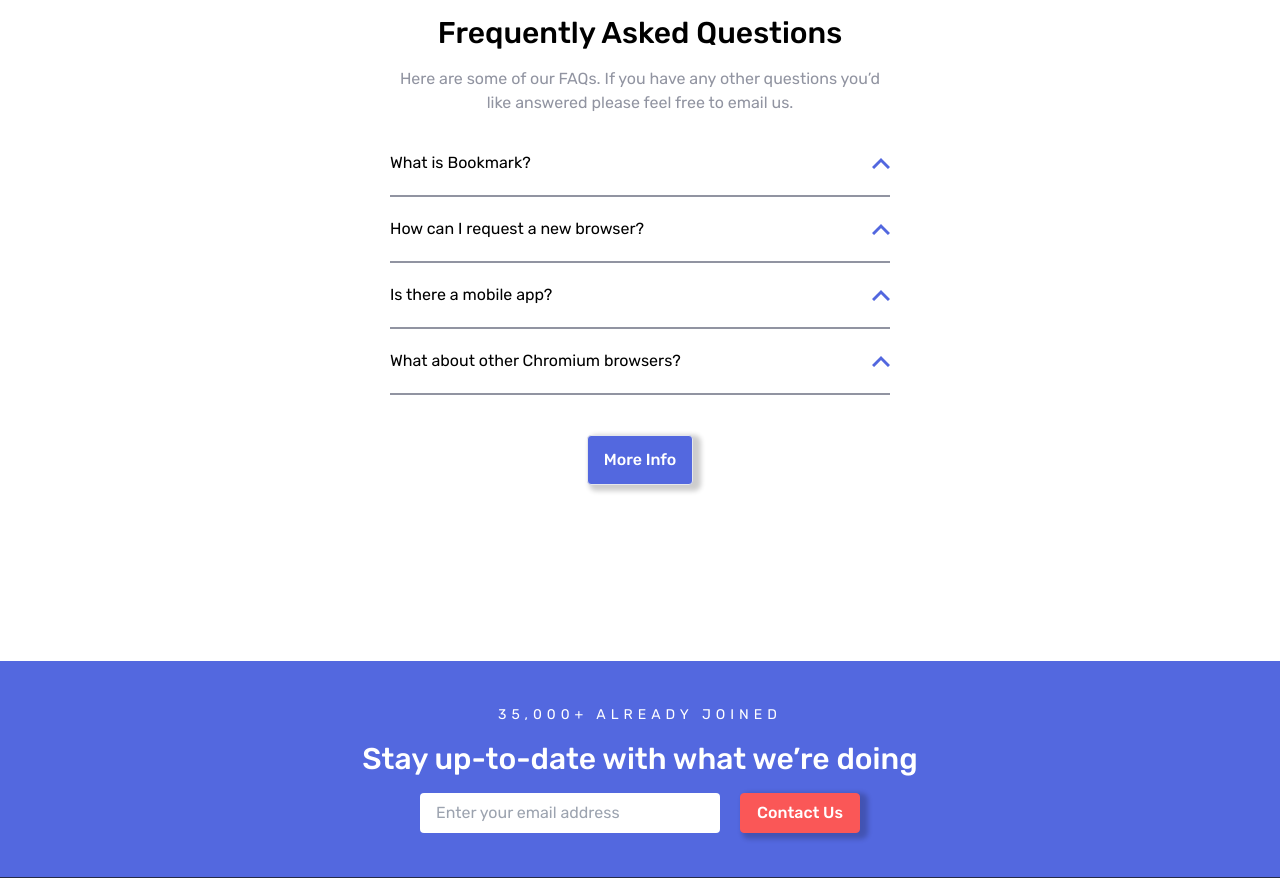
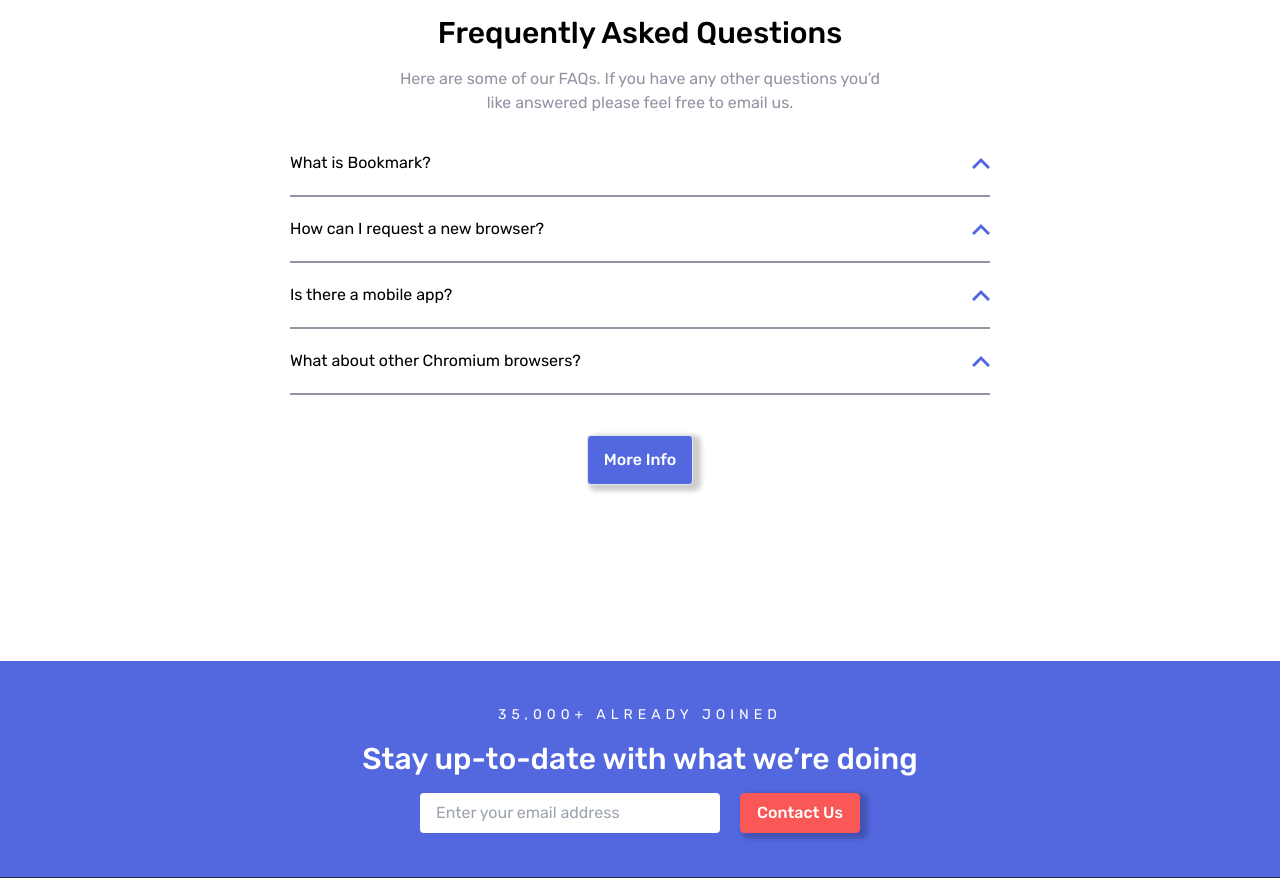
Before and after one commit to abdullah43577/Bookmark-Landing-Page, a website: page index.html in a window 1280 px wide. Shown: the part 2240-3118 px from the top of the page. Drawn offline with Linux system fonts and the light colour scheme.

Commit message:
resized the faq section to look nice on large screens

```diff
--- a/index.html
+++ b/index.html
@@ -321,7 +321,7 @@
           answered please feel free to email us.
         </p>
 
-        <div class="faq--container w-full md:max-w-[500px]">
+        <div class="faq--container w-full md:max-w-[500px] lg:max-w-[700px]">
           <!-- Question 1 -->
           <div
             class="faq cursor-pointer border-b-[1px] border-grayishBlue hover:text-softRed"
```
